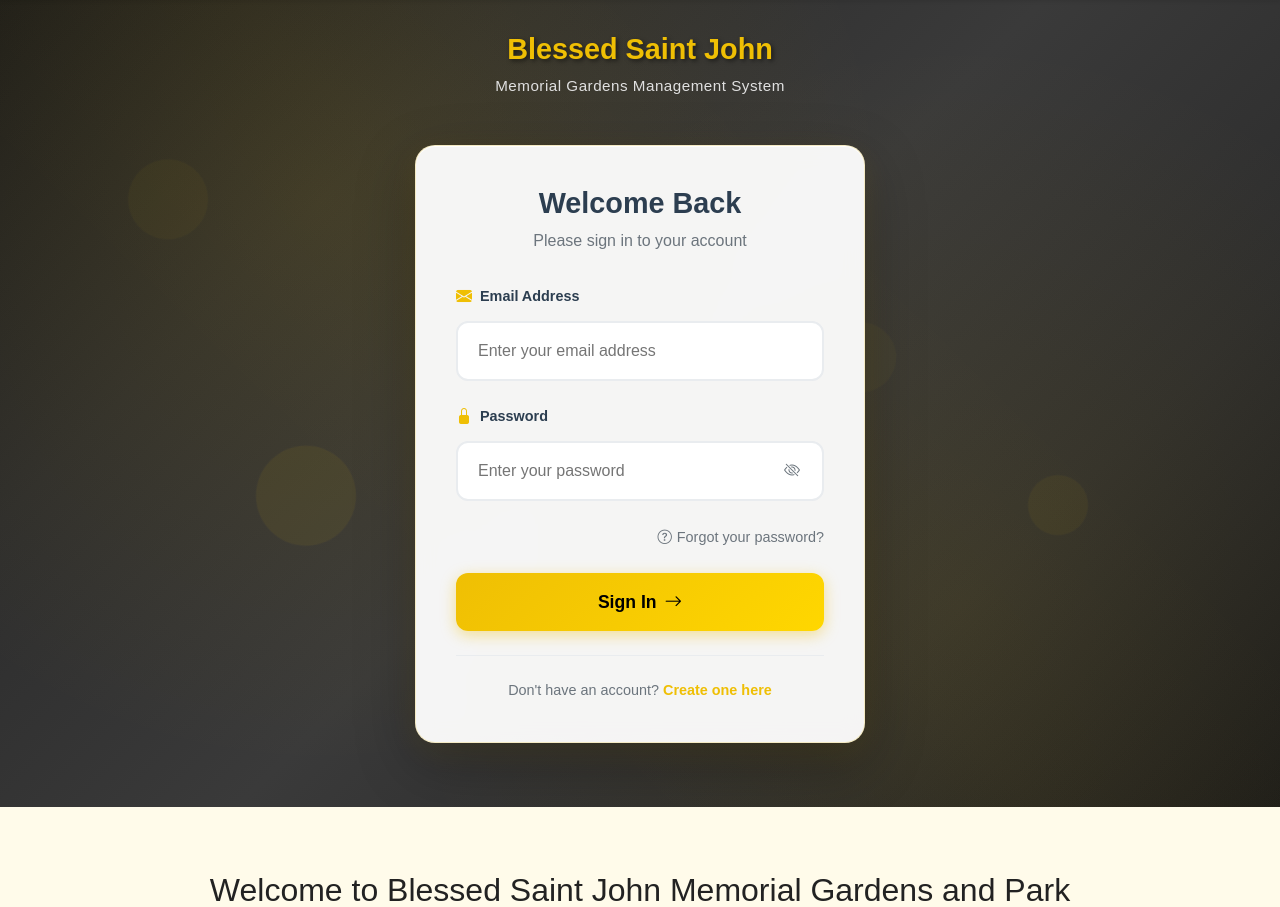
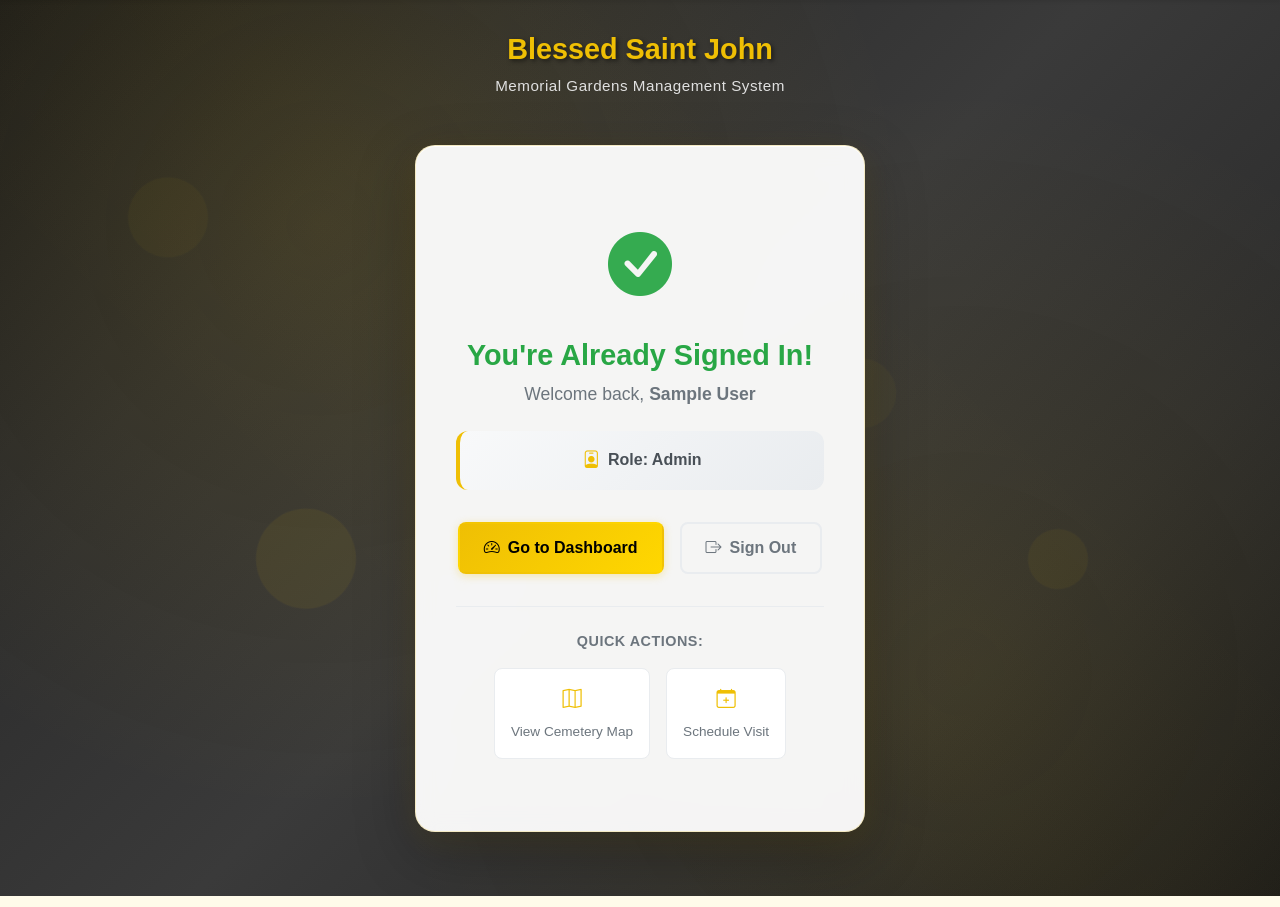
Before and after one commit to MiriamVega-proof/stJohnCmsApp, a PHP site: page /stJohnCmsApp/frontend/auth/login/login.php in a window 1280 px wide. Shown: the part 88-995 px from the top of the page. Run offline with PHP 8.4, Linux system fonts and the light colour scheme; the visitor is signed in with stand-in values (Sample User, id 1).

Commit message:
add logged-in user interface with dashboard and quick actions

```diff
--- a/cmsApp/frontend/auth/login/login.css
+++ b/cmsApp/frontend/auth/login/login.css
@@ -493,6 +493,156 @@ body {
   margin: 0;
 }
 
+/* Already Logged In Styles */
+.already-logged-in {
+  text-align: center;
+  padding: 2rem 0;
+}
+
+.logged-in-icon {
+  margin-bottom: 1.5rem;
+}
+
+.logged-in-icon i {
+  font-size: 4rem;
+  color: #28a745;
+  animation: successPulse 2s ease-in-out infinite;
+}
+
+@keyframes successPulse {
+  0%, 100% { transform: scale(1); opacity: 0.8; }
+  50% { transform: scale(1.05); opacity: 1; }
+}
+
+.logged-in-title {
+  font-size: 1.8rem;
+  font-weight: 700;
+  color: #28a745;
+  margin-bottom: 0.5rem;
+}
+
+.logged-in-subtitle {
+  color: #6c757d;
+  font-size: 1.1rem;
+  margin-bottom: 1.5rem;
+}
+
+.user-info {
+  background: linear-gradient(135deg, #f8f9fa 0%, #e9ecef 100%);
+  border-radius: 12px;
+  padding: 1rem;
+  margin-bottom: 2rem;
+  border-left: 4px solid #EFBF04;
+}
+
+.user-role {
+  display: flex;
+  align-items: center;
+  justify-content: center;
+  gap: 0.5rem;
+  color: #495057;
+  font-weight: 600;
+}
+
+.user-role i {
+  color: #EFBF04;
+  font-size: 1.1rem;
+}
+
+.logged-in-actions {
+  display: flex;
+  gap: 1rem;
+  justify-content: center;
+  margin-bottom: 2rem;
+}
+
+.dashboard-btn, .logout-btn {
+  display: flex;
+  align-items: center;
+  gap: 0.5rem;
+  padding: 0.75rem 1.5rem;
+  border-radius: 8px;
+  text-decoration: none;
+  font-weight: 600;
+  transition: all 0.3s ease;
+  border: 2px solid transparent;
+}
+
+.dashboard-btn {
+  background: linear-gradient(135deg, #EFBF04 0%, #ffd700 100%);
+  color: #000;
+  box-shadow: 0 2px 8px rgba(239, 191, 4, 0.3);
+}
+
+.dashboard-btn:hover {
+  transform: translateY(-2px);
+  box-shadow: 0 4px 12px rgba(239, 191, 4, 0.5);
+  color: #000;
+}
+
+.logout-btn {
+  background: transparent;
+  color: #6c757d;
+  border-color: #e9ecef;
+}
+
+.logout-btn:hover {
+  background: #f8f9fa;
+  border-color: #dee2e6;
+  color: #495057;
+  transform: translateY(-1px);
+}
+
+.quick-actions {
+  border-top: 1px solid #e9ecef;
+  padding-top: 1.5rem;
+}
+
+.quick-actions-title {
+  font-size: 0.9rem;
+  font-weight: 600;
+  color: #6c757d;
+  margin-bottom: 1rem;
+  text-transform: uppercase;
+  letter-spacing: 0.5px;
+}
+
+.action-links {
+  display: flex;
+  gap: 1rem;
+  justify-content: center;
+}
+
+.action-link {
+  display: flex;
+  flex-direction: column;
+  align-items: center;
+  gap: 0.5rem;
+  padding: 1rem;
+  border-radius: 8px;
+  background: #fff;
+  border: 1px solid #e9ecef;
+  color: #6c757d;
+  text-decoration: none;
+  font-size: 0.85rem;
+  font-weight: 500;
+  transition: all 0.2s ease;
+  min-width: 120px;
+}
+
+.action-link:hover {
+  background: #f8f9fa;
+  border-color: #EFBF04;
+  color: #495057;
+  transform: translateY(-2px);
+  box-shadow: 0 2px 8px rgba(0, 0, 0, 0.1);
+}
+
+.action-link i {
+  font-size: 1.2rem;
+  color: #EFBF04;
+}
+
 /* Responsive Design */
 @media (max-width: 768px) {
   .login-container {
@@ -511,7 +661,7 @@ body {
     font-size: 0.85rem;
   }
 
-  .login-title {
+  .login-title, .logged-in-title {
     font-size: 1.5rem;
   }
 
@@ -522,6 +672,20 @@ body {
   .footer-links {
     flex-wrap: wrap;
     gap: 0.5rem;
+  }
+
+  .logged-in-actions {
+    flex-direction: column;
+    gap: 0.75rem;
+  }
+
+  .action-links {
+    flex-direction: column;
+    gap: 0.75rem;
+  }
+
+  .action-link {
+    min-width: auto;
   }
 }
 
--- a/cmsApp/frontend/auth/login/login.php
+++ b/cmsApp/frontend/auth/login/login.php
@@ -1,3 +1,15 @@
+<?php
+// Check if user is already logged in
+session_start();
+
+// Include authentication helper
+require_once '../../../../cms.api/auth_helper.php';
+
+// Check if user is already authenticated
+$isLoggedIn = isAuthenticated();
+$currentUserName = $isLoggedIn ? getCurrentUserName() : null;
+$currentUserRole = $isLoggedIn ? getCurrentUserRole() : null;
+?>
 <!DOCTYPE html>
 <html lang="en">
 <head>
@@ -61,6 +73,67 @@
 
       <!-- Login Form Card -->
       <div class="login-card">
+        <?php if ($isLoggedIn): ?>
+          <!-- Already Logged In Message -->
+          <div class="already-logged-in">
+            <div class="logged-in-icon">
+              <i class="bi bi-check-circle-fill"></i>
+            </div>
+            <div class="logged-in-content">
+              <h2 class="logged-in-title">You're Already Signed In!</h2>
+              <p class="logged-in-subtitle">Welcome back, <strong><?php echo htmlspecialchars($currentUserName); ?></strong></p>
+              <div class="user-info">
+                <div class="user-role">
+                  <i class="bi bi-person-badge"></i>
+                  <span>Role: <?php echo ucfirst(htmlspecialchars($currentUserRole)); ?></span>
+                </div>
+              </div>
+
+              <div class="logged-in-actions">
+                <?php
+                $dashboardUrl = '';
+                switch(strtolower($currentUserRole)) {
+                  case 'admin':
+                    $dashboardUrl = '../../admin/adminDashboard/adminDashboard.php';
+                    break;
+                  case 'secretary':
+                    $dashboardUrl = '../../secretary/secretaryDashboard.php';
+                    break;
+                  case 'client':
+                    $dashboardUrl = '../../client/clientDashboard/clientDashboard.php';
+                    break;
+                  default:
+                    $dashboardUrl = '#';
+                }
+                ?>
+                <a href="<?php echo $dashboardUrl; ?>" class="dashboard-btn">
+                  <i class="bi bi-speedometer2"></i>
+                  <span>Go to Dashboard</span>
+                </a>
+
+                <a href="../../../../cms.api/logout.php" class="logout-btn">
+                  <i class="bi bi-box-arrow-right"></i>
+                  <span>Sign Out</span>
+                </a>
+              </div>
+
+              <div class="quick-actions">
+                <p class="quick-actions-title">Quick Actions:</p>
+                <div class="action-links">
+                  <a href="#home" class="action-link">
+                    <i class="bi bi-map"></i>
+                    <span>View Cemetery Map</span>
+                  </a>
+                  <a href="#appointment" class="action-link">
+                    <i class="bi bi-calendar-plus"></i>
+                    <span>Schedule Visit</span>
+                  </a>
+                </div>
+              </div>
+            </div>
+          </div>
+        <?php else: ?>
+          <!-- Regular Login Form -->
           <div class="login-card-header">
             <h2 class="login-title">Welcome Back</h2>
             <p class="login-subtitle">Please sign in to your account</p>
@@ -115,6 +188,7 @@
               </p>
             </div>
           </form>
+        <?php endif; ?>
       </div>
     </div>
   </div>
```
Lines whose indentation alone changed are shown as unchanged.
